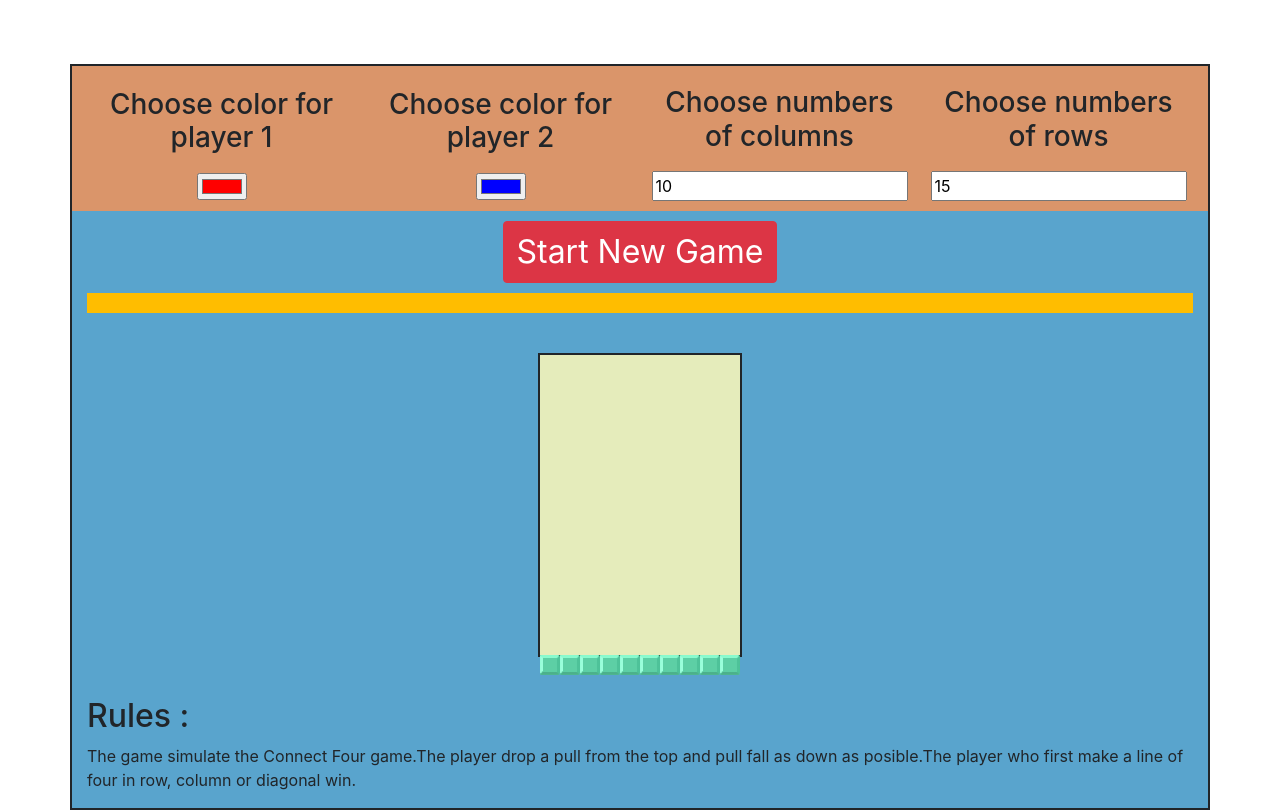
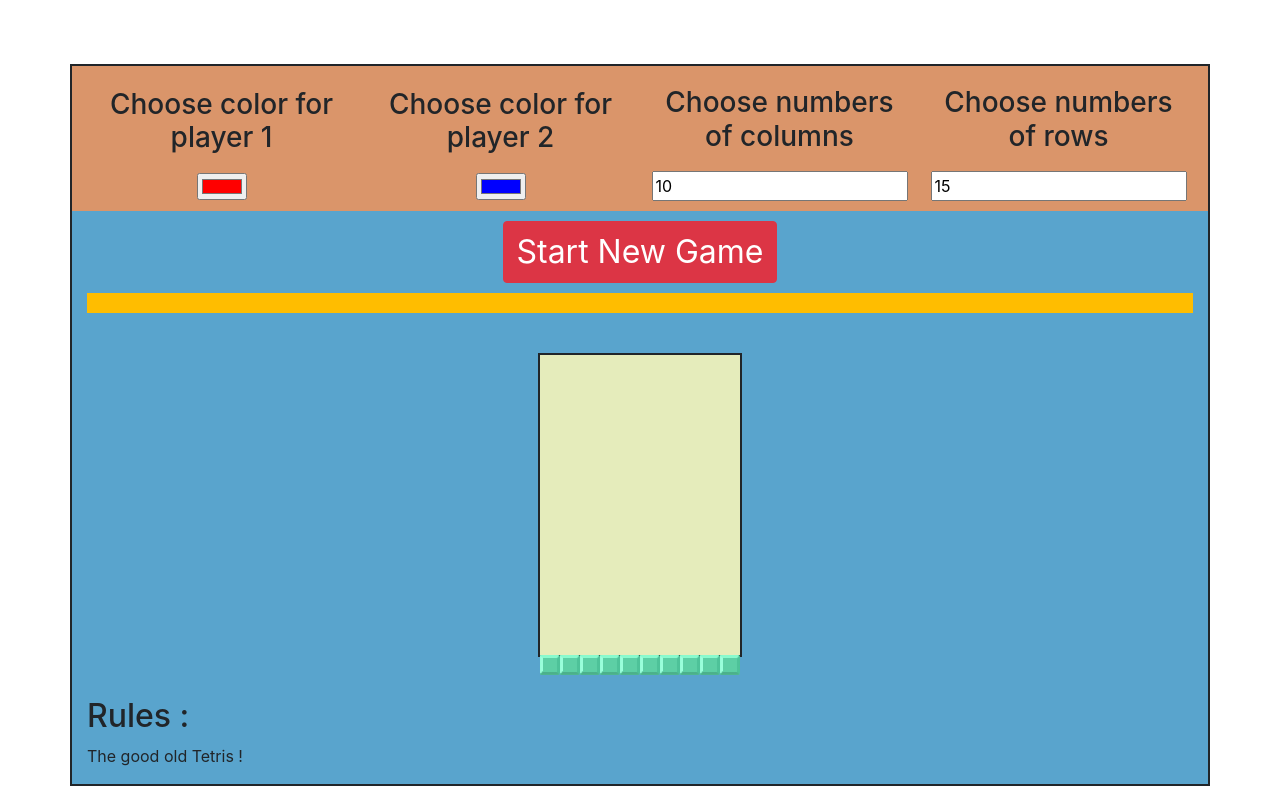
Before and after one commit to KrasimirHG/Tetris, a plain HTML site: page index.html in a window 1280 px wide. Drawn offline with nearby package versions, Linux system fonts and the light colour scheme.

Commit message:
Update index.html

```diff
--- a/index.html
+++ b/index.html
@@ -71,10 +71,7 @@
 			<div class="rules">
 				<h2>Rules :</h2>
 				<p>
-					The game simulate the Connect Four game.The player drop a
-					pull from the top and pull fall as down as posible.The
-					player who first make a line of four in row, column or
-					diagonal win.
+					The good old Tetris !
 				</p>
 			</div>
 		</div>
```
